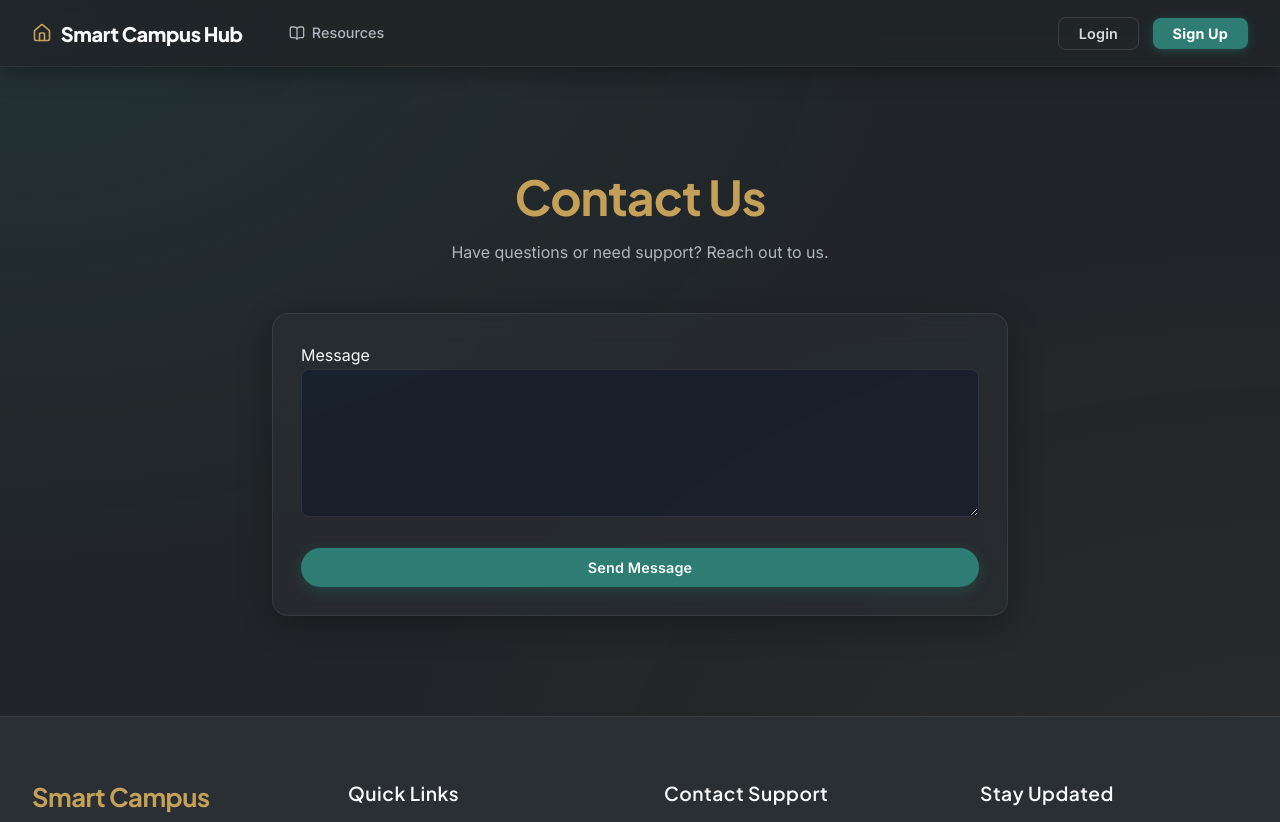
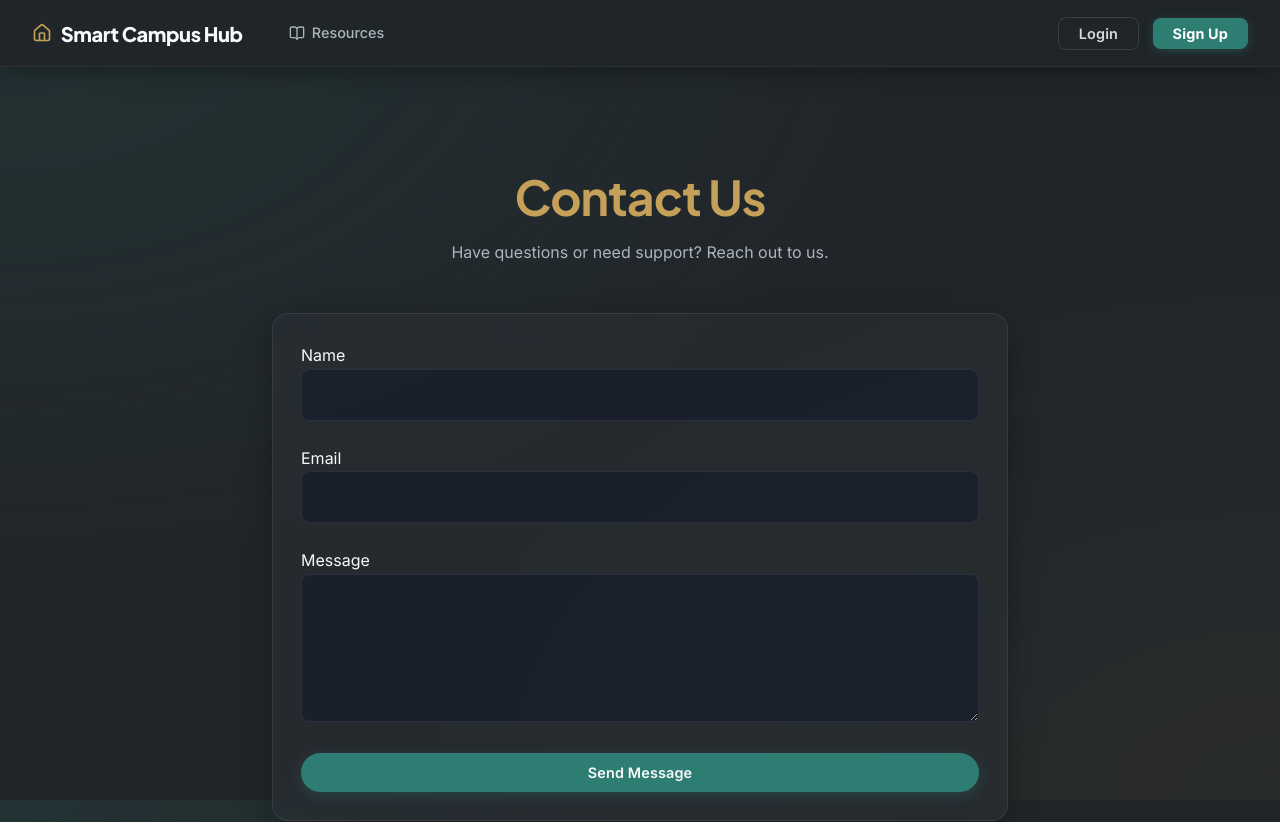
Before and after one commit to sharaf-ahmd/Smart_Campus, a React (Vite) app in the folder Frontend/: page /contact in a window 1280 px wide. Shown: the top 822 px of the page. Built offline with nearby package versions, Linux system fonts and the light colour scheme.

Commit message:
Update form styling in ContactUs

```diff
--- a/Frontend/src/pages/ContactUs.jsx
+++ b/Frontend/src/pages/ContactUs.jsx
@@ -30,7 +30,27 @@ const ContactUs = () => {
 
       {/* Form */}
       <form className="glass-panel" onSubmit={handleSubmit}>
+        <div style={{ marginBottom: "1.5rem" }}>
+          <label>Name</label>
+          <input
+            type="text"
+            name="name"
+            value={form.name}
+            onChange={handleChange}
+            required
+          />
+        </div>
 
+        <div style={{ marginBottom: "1.5rem" }}>
+          <label>Email</label>
+          <input
+            type="email"
+            name="email"
+            value={form.email}
+            onChange={handleChange}
+            required
+          />
+        </div>
 
         <div style={{ marginBottom: "1.5rem" }}>
           <label>Message</label>
```
